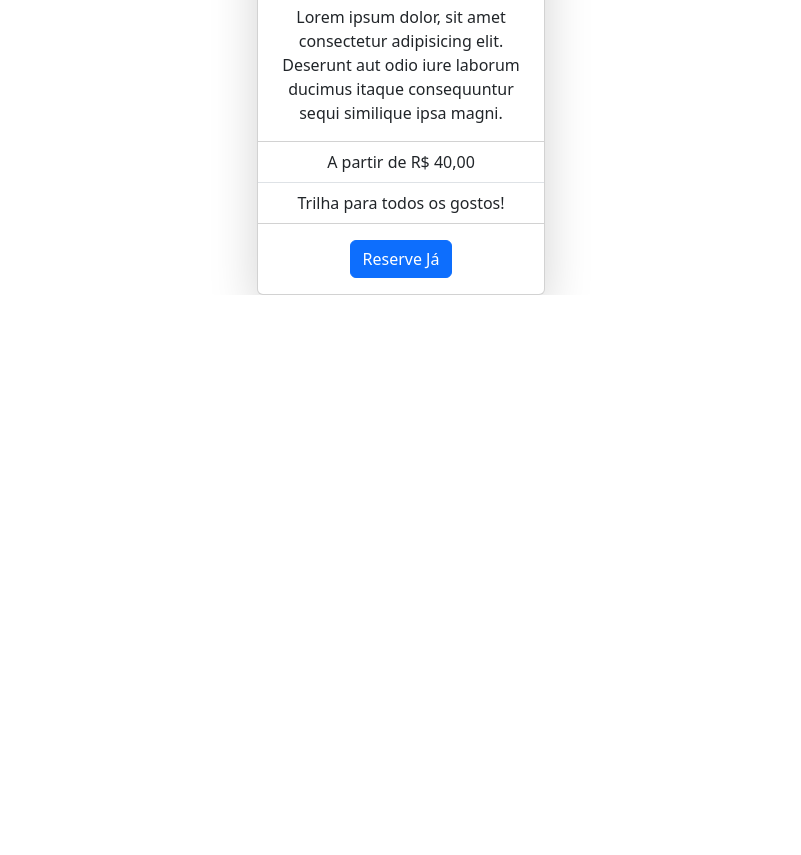
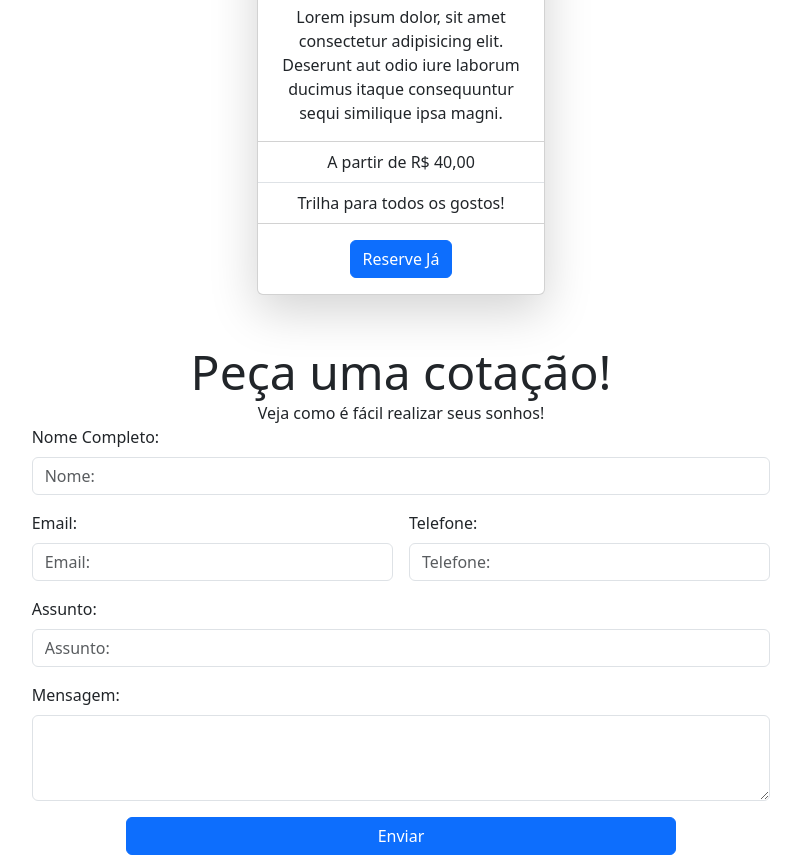
Before and after one commit to JoaoVictorCorrea/travel-agency-project, a plain HTML site: page index.html in a window 1280 px wide. Shown: the part 2976-3831 px from the top of the page, without its empty margins (239-1040 px from the left). Before the commit the page ends 3271 px from the top, so only its background shows below. Drawn offline with nearby package versions, Linux system fonts and the light colour scheme.

Commit message:
closes #10 - Formulário

```diff
--- a/index.html
+++ b/index.html
@@ -339,6 +339,48 @@
         </div>
       </div>
 
+      <!-- Title e SubTitle Formulário -->
+      <div class="row mt-5">
+        <div class="col">
+          <div class="display-5">
+            Peça uma cotação!
+          </div>
+          Veja como é fácil realizar seus sonhos!
+        </div>
+      </div>
+
+      <!-- Form Cotação -->
+      <form class="row g-3 text-start">
+        <div class="col-8 offset-2">
+          <label for="inputName" class="form-label">Nome Completo:</label>
+          <input type="text" class="form-control" id="inputName" placeholder="Nome:">
+        </div>
+
+        <div class="col-8 offset-2 col-lg-4">
+          <label for="inputEmail" class="form-label">Email:</label>
+          <input type="email" class="form-control" id="inputEmail" placeholder="Email:">
+        </div>
+
+        <div class="col-8 offset-2 col-lg-4 offset-lg-0">
+          <label for="inputPhone" class="form-label">Telefone:</label>
+          <input type="text" class="form-control" id="inputPhone" placeholder="Telefone:">
+        </div>
+
+        <div class="col-8 offset-2">
+          <label for="inputSubject" class="form-label">Assunto:</label>
+          <input type="text" class="form-control" id="inputSubject" placeholder="Assunto:">
+        </div>
+
+        <div class="col-8 offset-2">
+          <label for="inputMessage" class="form-label">Mensagem:</label>
+          <textarea class="form-control" id="inputMessage" rows="3"></textarea>
+        </div>
+
+        <div class="d-grid col-6 mx-auto">
+          <button class="btn btn-primary" type="button">Enviar</button>
+        </div>
+      </form>
+
     </div>
 
     <script src="https://cdn.jsdelivr.net/npm/bootstrap@5.3.2/dist/js/bootstrap.bundle.min.js"
```
